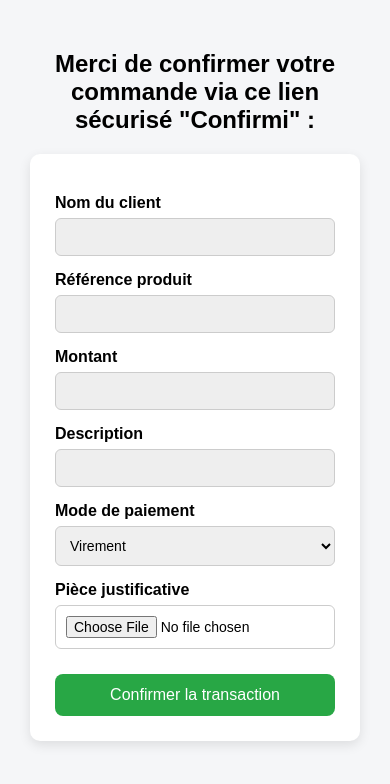
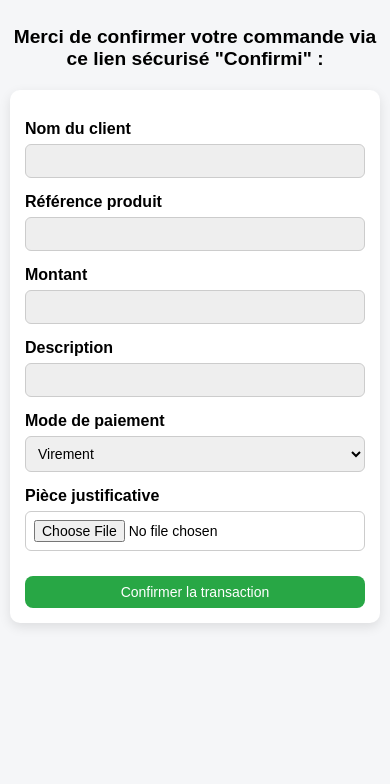
Before and after one commit to manseurbet/confirmi, a website: page frontend/client.html in a window 390 px wide. Drawn offline with Linux system fonts and the light colour scheme.

Commit message:
portable

```diff
--- a/frontend/client.html
+++ b/frontend/client.html
@@ -3,19 +3,101 @@
 <head>
 <meta charset="UTF-8">
 <title>Formulaire Client</title>
+<!-- Pour que la page s'adapte aux écrans mobiles -->
+<meta name="viewport" content="width=device-width, initial-scale=1.0">
 <style>
-body { font-family: Arial, sans-serif; background: #f5f6f8; margin:0; padding:30px; }
-h2 { text-align:center; margin-bottom:20px; }
-form { max-width:500px; margin:auto; background:#fff; padding:25px; border-radius:10px; box-shadow:0 4px 12px rgba(0,0,0,0.1); }
-label { display:block; margin-top:15px; font-weight:bold; }
-input, select { width:100%; padding:10px; margin-top:6px; border-radius:6px; border:1px solid #ccc; box-sizing:border-box; font-size:14px; }
-input[readonly] { background:#eee; color:#555; }
-button { width:100%; margin-top:25px; padding:12px; background-color:#28a745; color:white; border:none; border-radius:8px; font-size:16px; cursor:pointer; }
-button:hover { background-color:#218838; }
+/* =======================
+   Styles généraux
+======================= */
+body {
+  font-family: Arial, sans-serif;
+  background: #f5f6f8;
+  margin: 0;
+  padding: 20px;
+}
+
+/* Titre centré */
+h2 {
+  text-align: center;
+  margin-bottom: 20px;
+  font-size: 1.4em;
+}
+
+/* Formulaire centré et responsive */
+form {
+  max-width: 500px;
+  margin: auto;
+  background: #fff;
+  padding: 20px;
+  border-radius: 10px;
+  box-shadow: 0 4px 12px rgba(0,0,0,0.1);
+}
+
+/* Labels et champs */
+label {
+  display: block;
+  margin-top: 15px;
+  font-weight: bold;
+}
+
+input, select {
+  width: 100%;
+  padding: 10px;
+  margin-top: 6px;
+  border-radius: 6px;
+  border: 1px solid #ccc;
+  box-sizing: border-box;
+  font-size: 14px;
+}
+
+/* Champs readonly */
+input[readonly] {
+  background: #eee;
+  color: #555;
+}
+
+/* Bouton */
+button {
+  width: 100%;
+  margin-top: 25px;
+  padding: 12px;
+  background-color: #28a745;
+  color: white;
+  border: none;
+  border-radius: 8px;
+  font-size: 16px;
+  cursor: pointer;
+  transition: 0.3s;
+}
+
+button:hover {
+  background-color: #218838;
+}
+
+/* =======================
+   Adaptation Mobile
+======================= */
+@media (max-width: 600px) {
+  body {
+    padding: 10px;
+  }
+
+  form {
+    padding: 15px;
+  }
+
+  h2 {
+    font-size: 1.2em;
+  }
+
+  input, select, button {
+    font-size: 14px;
+    padding: 8px;
+  }
+}
 </style>
 </head>
 <body>
-
 <h2>Merci de confirmer votre commande via ce lien sécurisé "Confirmi" :</h2>
 
 <form id="clientForm" enctype="multipart/form-data">
```
